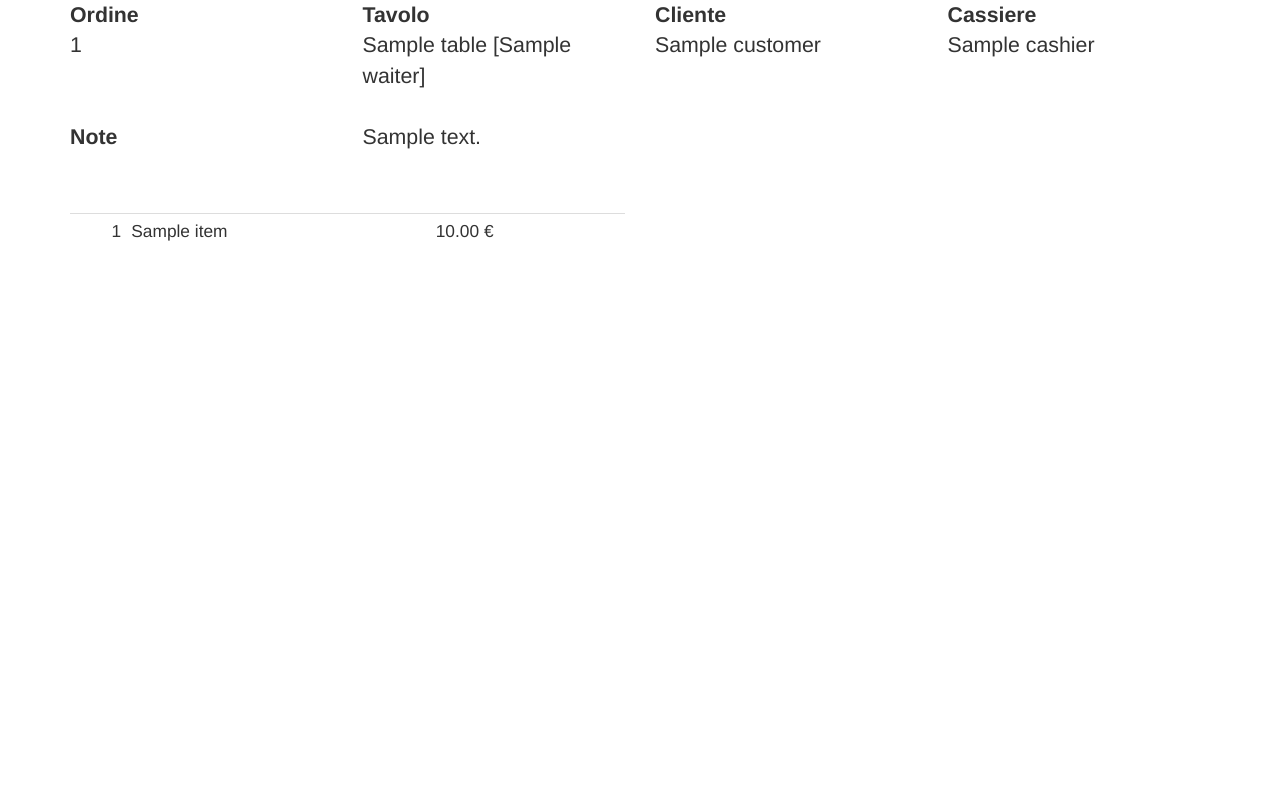
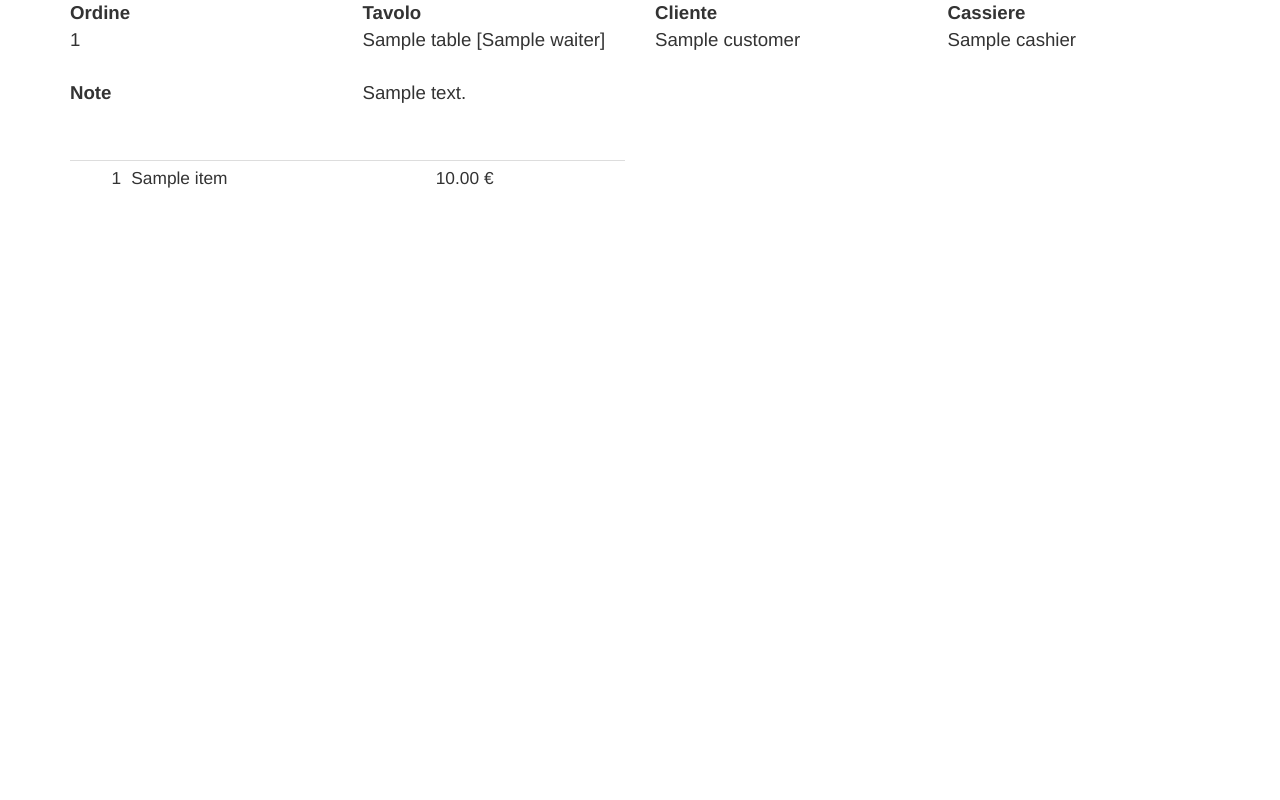
Before and after one commit to antocuni/ristomele, a Flask app: template server/templates/order.html in a window 1280 px wide. Run offline with Flask 2, Linux system fonts and the light colour scheme; the template is opened without the code that fills it: most values are stand-ins (such as "Sample title", 1, 10 or a date in 2020); parts of the project's set-up code (start-up, migrations or seed data) failed here and were passed over.

Commit message:
make it smaller

```diff
--- a/server/templates/order.html
+++ b/server/templates/order.html
@@ -4,7 +4,7 @@
     <link rel="stylesheet" href="{{static}}/bootstrap.min.css">
   </head>
 
-  <body style="font-size: 16pt">
+  <body style="font-size: 14pt">
     <div class="container">
       {% if reprint %}
       <h1 class="text-center">RISTAMPA</h1>
```
